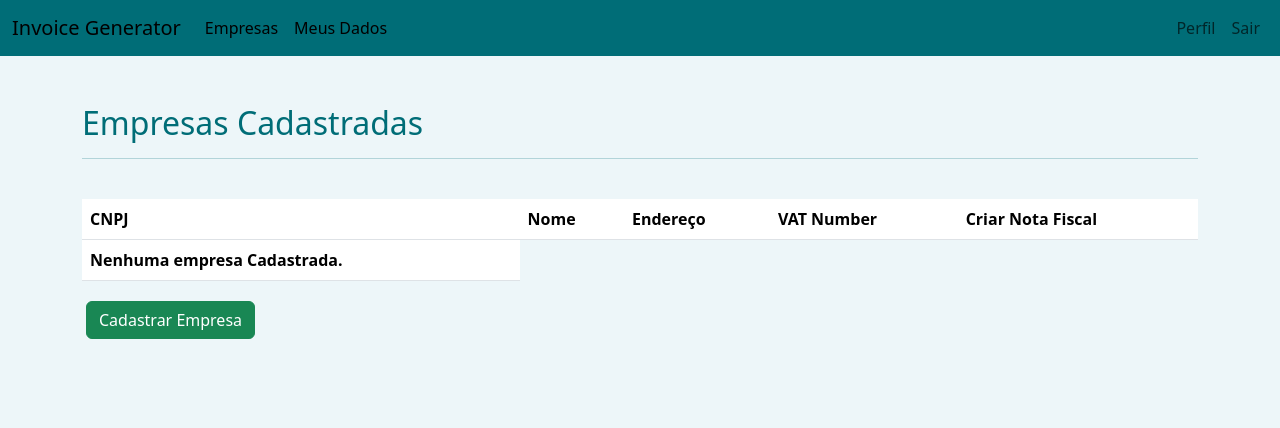
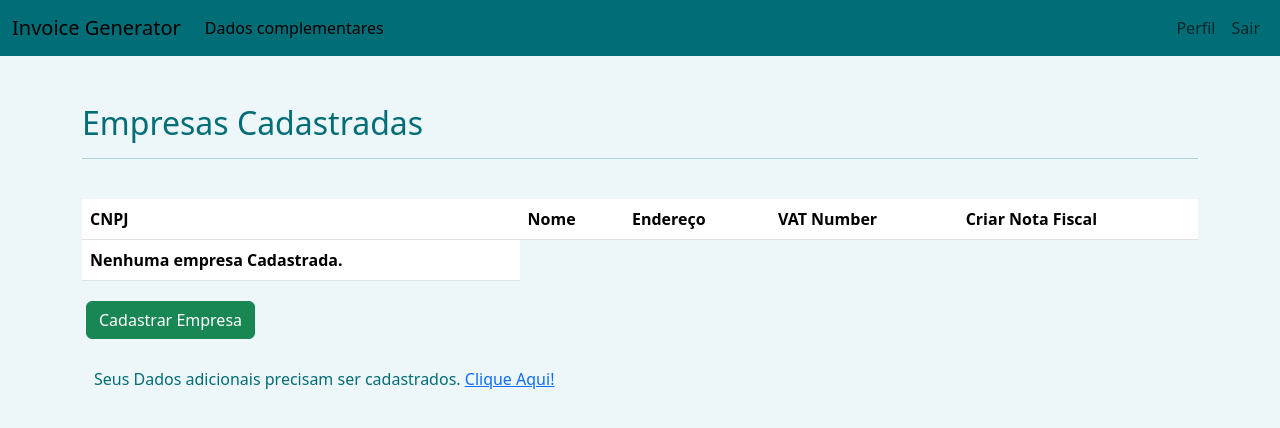
Before and after one commit to eliascastrosousa/invoicegenerator, a Django app: page /companylist in a window 1280 px wide. Shown: the top 428 px of the page. Run offline with Django 4.2, Linux system fonts and the light colour scheme; a user stored in the database is signed in; data comes from the database, SQL or seed files in the repository; both versions use the stored data as it was after the commit; lists and menus that the app fills with data are empty.

Commit message:
commit atualizacoes

```diff
--- a/invoicegenerator/app/templates/companylist.html
+++ b/invoicegenerator/app/templates/companylist.html
@@ -41,5 +41,15 @@
 
           <a href="{% url 'companyregister' %}"> <input type="button" value="Cadastrar Empresa" class="btn btn-success m-1"> </a>
 
+
+          <div class="container">
+            {% for endereco in endereco %}
+
+            {% empty %}
+              <br>
+             <p>Seus Dados adicionais precisam ser cadastrados. <a href="{% url 'addressregister' %}">Clique Aqui!</a></p>
+            {% endfor %}
+
+          </div>
     </div>
     {% endblock %}
--- a/invoicegenerator/app/views.py
+++ b/invoicegenerator/app/views.py
@@ -15,8 +15,9 @@ def home(request):
 
 @login_required(login_url="/auth/login/")
 def companylist(request):
+    endereco = Endereco.objects.filter(username = request.user.username)
     company = Company.objects.filter(username = request.user.username)
-    return render(request, 'companylist.html',{'company': company})
+    return render(request, 'companylist.html',{'company': company, "endereco":endereco})
 
 @login_required(login_url="/auth/login/")
 def companyregister(request):
--- a/invoicegenerator/templates/navbar.html
+++ b/invoicegenerator/templates/navbar.html
@@ -14,10 +14,7 @@
             <ul class="navbar-nav me-auto mb-2 mb-lg-0">
                 {% if user.is_authenticated %}
                 <li class="nav-item">
-                    <a class="nav-link active" aria-current="page" href="{% url 'companylist' %}">Empresas</a>
-                </li>
-                <li class="nav-item">
-                    <a class="nav-link active" aria-current="page" href="{% url 'address' %}">Meus Dados</a>
+                    <a class="nav-link active" aria-current="page" href="{% url 'address' %}">Dados complementares</a>
                 </li>
                 {% endif %}
                 <ul class="dropdown-menu">
--- a/invoicegenerator/usuarios/templates/address.html
+++ b/invoicegenerator/usuarios/templates/address.html
@@ -27,7 +27,9 @@
     <a href="#"><input type="button" class="btn btn-primary" value="Editar Dados"></a>
     <a href="{% url 'companylist' %}"><input type="button" class="btn btn-secondary" value="Voltar"></a>
     {% empty %}
-    <p>Nenhum endereço Cadastrado. </p>
+    <p>Nenhum dado adicional cadastrado. </p>
+
+    <p>Estes dados precisam ser cadastrados para que possa ser gerado uma nota fiscal.</p>
     <a href="{% url 'addressregister' %}"> <input type="button" value="Cadastrar Dados"
             class="btn btn-primary m-1"></a>
     {% endfor %}
```
Also changed, not shown: invoicegenerator/db.sqlite3.
